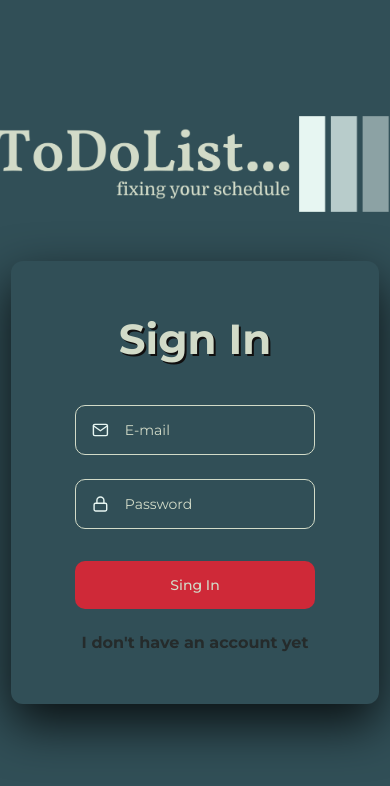
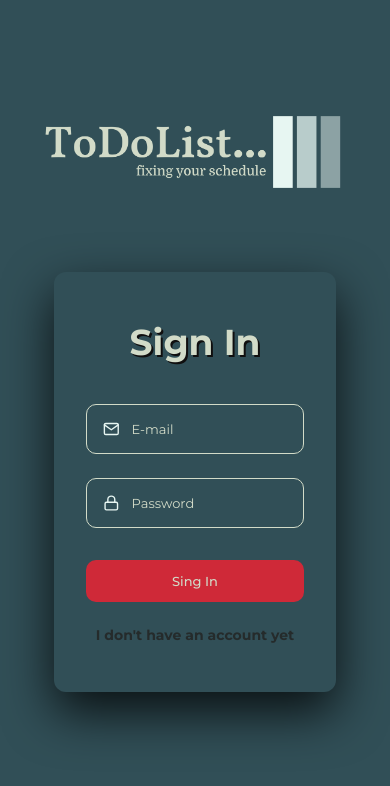
Before and after one commit to Caioscg/ToDoList..., a React (Vite) app: page / in a window 390 px wide. Shown: the top 786 px of the page. Built offline with nearby package versions, Linux system fonts and the light colour scheme.

Commit message:
all mobile done

```diff
--- a/src/components/Button/styles.js
+++ b/src/components/Button/styles.js
@@ -14,4 +14,9 @@ export const Container = styled.button`
 
     background-color: ${({ theme }) => theme.COLORS.RED_100};
     color: ${({ theme }) => theme.COLORS.LIGHT_200};
+
+    @media (max-width: 400px) {
+        font-size: 13px;
+        height: 42px;
+    }
 `
--- a/src/components/Input/styles.js
+++ b/src/components/Input/styles.js
@@ -30,4 +30,11 @@ export const Container = styled.div`
     > svg {
             margin-left: 16px;
         }
+
+    @media (max-width: 400px) {
+        input {
+            padding: 12px;
+            font-size: 13px;
+        }
+    }
 `
--- a/src/pages/Enter/styles.js
+++ b/src/pages/Enter/styles.js
@@ -79,6 +79,16 @@ export const SignIn = styled.div`
     @media (max-width: 800px) {
         margin-top: 120px;
     }
+
+    @media (max-width: 400px) {
+        padding: 48px 32px;
+        h1 {
+            font-size: 36px;
+        }
+        a {
+            font-size: 14px;
+        }
+    }
 `
 
 export const SignUp = styled.div`
@@ -109,6 +119,16 @@ export const SignUp = styled.div`
 
     @media (max-width: 800px) {
         margin-top: 160px;
+    }
+
+    @media (max-width: 400px) {
+        padding: 48px 32px;
+        h1 {
+            font-size: 36px;
+        }
+        a {
+            font-size: 14px;
+        }
     }
 `
 
@@ -178,4 +198,10 @@ export const Main = styled.div`
             position: fixed;
             top: 100px;
     }
+
+    @media (max-width: 420px) {
+        img {
+            width: 300px;
+        }
+    }
 `
```
